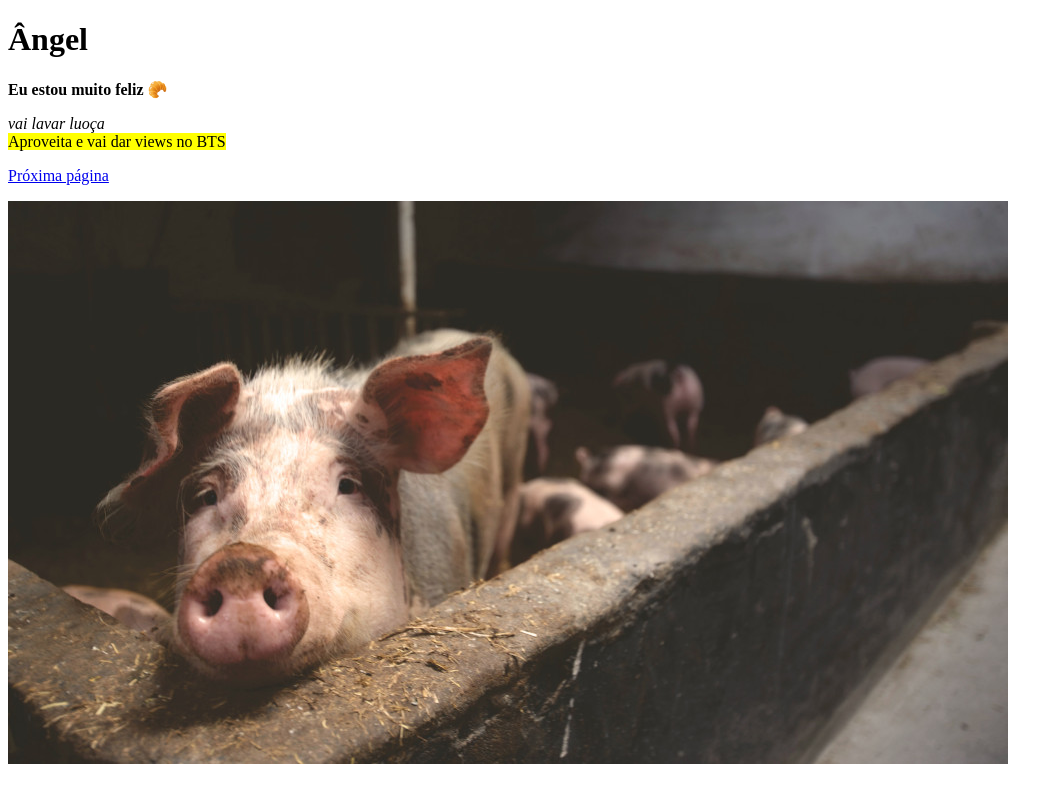
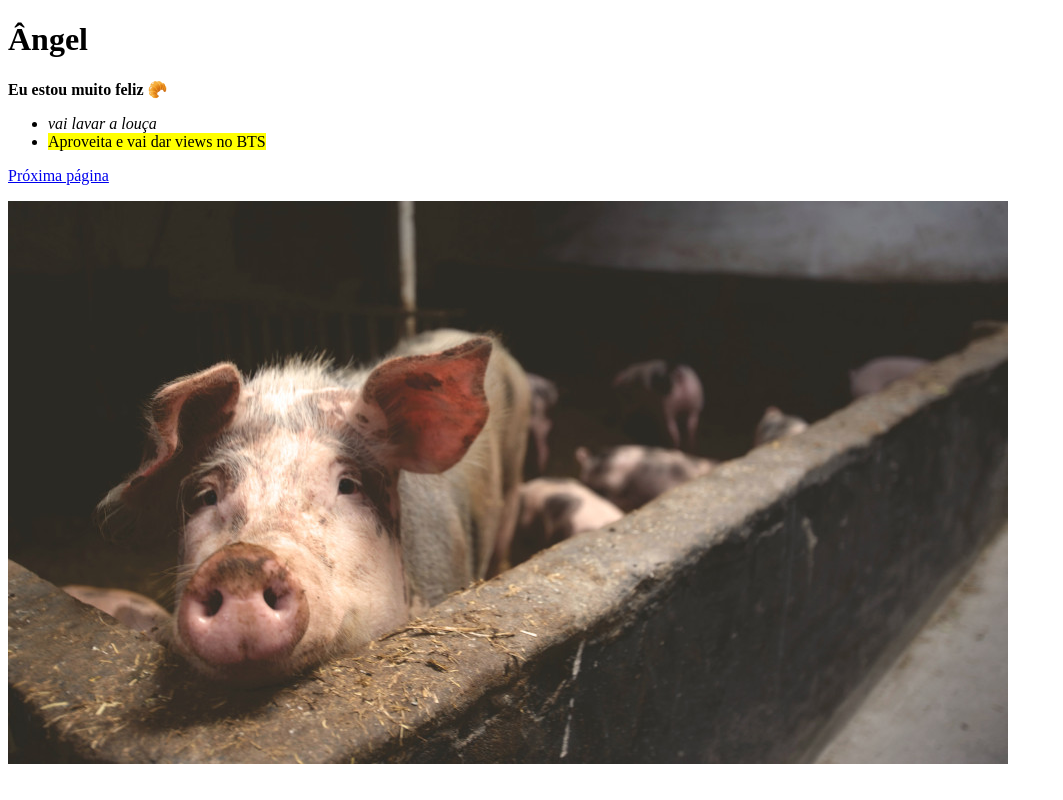
Before and after one commit to Fell0w-Sch0l4r/Web-Dev, a plain HTML site: page index.html in a window 1280 px wide. Shown: the whole page, without its empty margins (0-1063 px from the left). Drawn offline with Linux system fonts and the light colour scheme.

Commit message:
Update index.html

```diff
--- a/index.html
+++ b/index.html
@@ -9,8 +9,10 @@
 <body>
     <h1>Ângel</h1>
     <p> <strong>Eu estou muito feliz</strong>  &#x1F950;</p>
-    <p> <em>vai lavar luoça</em>  <br>
-    <mark>Aproveita e vai dar views no BTS</mark> </p>
+    <ul>
+        <li><em>vai lavar a louça</em></li>
+        <li><mark>Aproveita e vai dar views no BTS</mark></li>
+    </ul>
 
     <p><a href="index2.html" rel="next">Próxima página</a></p>
 
```
